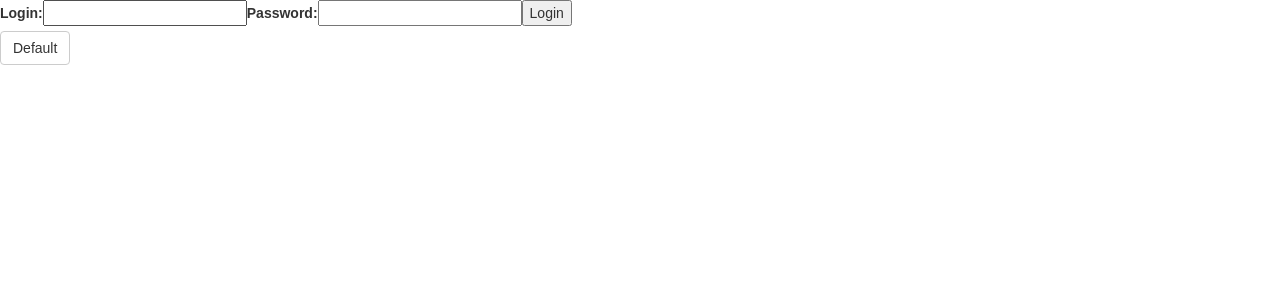
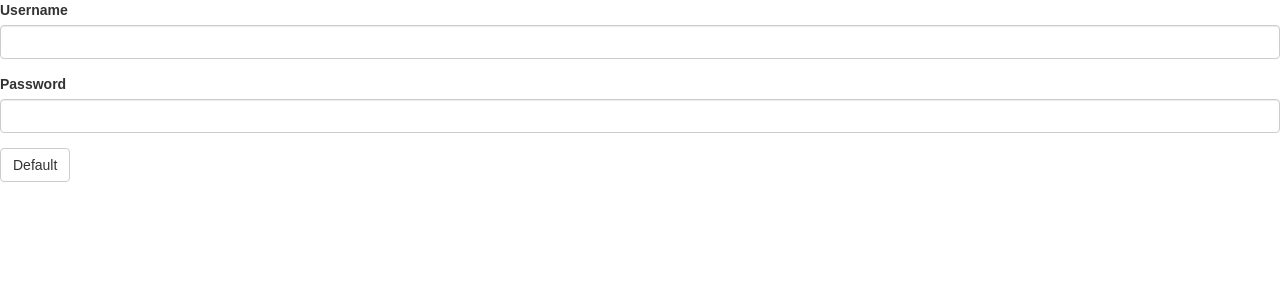
Before and after one commit to szymongor/bemaPayment_cli, a React (Create React App) app: page / in a window 1280 px wide. Shown: the top 300 px of the page. Built offline with nearby package versions, Linux system fonts and the light colour scheme.

Commit message:
Added FormGroup to login layout

```diff
--- a/package.json
+++ b/package.json
@@ -5,9 +5,9 @@
   "proxy": "http://localhost:8000",
   "dependencies": {
     "axios": "^0.18.0",
-    "react": "^16.4.0",
+    "react": "^16.4.2",
     "react-bootstrap": "^0.32.1",
-    "react-dom": "^16.4.0",
+    "react-dom": "^16.4.2",
     "react-redux": "^5.0.7",
     "react-router-dom": "^4.3.1",
     "react-scripts": "1.1.4",
--- a/src/components/login/Login.js
+++ b/src/components/login/Login.js
@@ -20,7 +20,6 @@ class Login extends Component {
     const target = event.target;
     const value = target.type === 'checkbox' ? target.checked : target.value;
     const name = target.name;
-
     this.setState({
       [name]: value
     });
--- a/src/components/login/login_layout.js
+++ b/src/components/login/login_layout.js
@@ -1,31 +1,30 @@
-import React from 'react';
-import { Button } from 'react-bootstrap';
+import React from "react";
+import { Button, FormGroup, ControlLabel, FormControl, Jumbotron } from "react-bootstrap";
 
 const LoginLayout = ({ handleSubmit, state, handleInputChange }) => {
   return (
     <div>
       <form onSubmit={handleSubmit}>
-        <label>
-          Login:
-          <input
+        <FormGroup controlId="loginGroup">
+          <ControlLabel>Username</ControlLabel>
+          <FormControl
             type="text"
             name="username"
             value={state.login}
             onChange={handleInputChange}
           />
-        </label>
-        <label>
-          Password:
-          <input
+        </FormGroup>
+        <FormGroup controlId="passwordGroup">
+          <ControlLabel>Password</ControlLabel>
+          <FormControl
             type="password"
             name="password"
             value={state.password}
             onChange={handleInputChange}
           />
-        </label>
-        <input type="submit" value="Login" />
+        </FormGroup>
+        <Button type="submit">Default</Button>
       </form>
-      <Button>Default</Button>
     </div>
   );
 };
```
Also changed, not shown: 1 other file (tests, documents, lock files or other folders).
